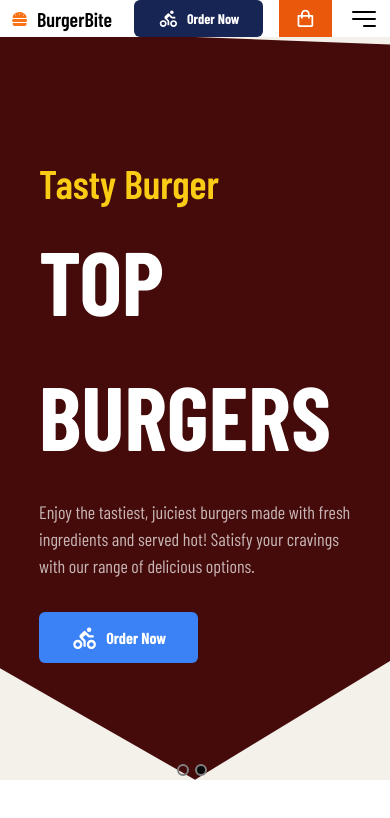
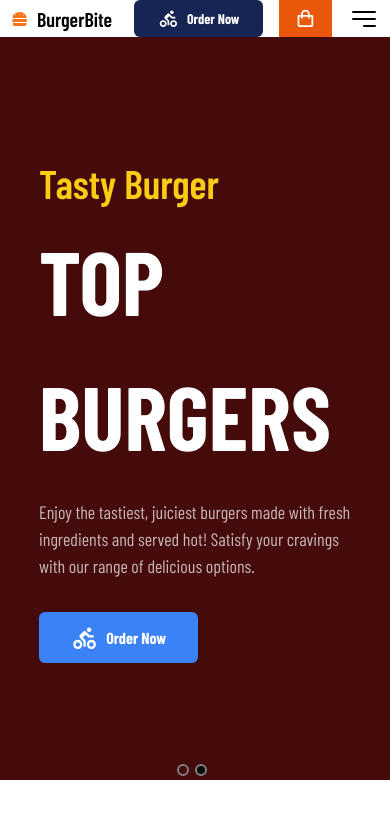
Before and after one commit to spriveen/Burger-Landing, a Next.js app in the folder my-app/: page / in a window 390 px wide. Shown: the top 818 px of the page. Built offline with nearby package versions, Linux system fonts and the light colour scheme; a web font is replaced by a local one.

Commit message:
update hero.tsx

```diff
--- a/my-app/app/components/Hero/Hero.tsx
+++ b/my-app/app/components/Hero/Hero.tsx
@@ -38,7 +38,7 @@ const Hero = () => {
     >
         {/* 1st hero side */}
  <div className='w-[100%] h-[88vh] flex items-center justify-center flex-col bg-blue-950
- clip_path'>
+ md:clip_path'>
 <div className='w-[80%] grid grid-cols-1 md:grid-cols-2 justify-center items-center gap-[2rem] mx-auto'>
     {/* Image */}
     <Image
@@ -76,7 +76,7 @@ const Hero = () => {
  {/* 2nd slider */}
 
  <div className='w-[100%] h-[88vh] flex items-center justify-center flex-col bg-red-950
- clip_path'>
+ md:clip_path'>
 <div className='w-[80%] grid grid-cols-1 md:grid-cols-2 justify-center items-center gap-[2rem] mx-auto'>
     {/* Image */}
     <Image
--- a/my-app/app/globals.css
+++ b/my-app/app/globals.css
@@ -2,6 +2,8 @@
 @tailwind components;
 @tailwind utilities;
 
-.clip_path{
-    clip-path: polygon(50% 0%, 100% 1%, 100% 84%, 50% 100%, 0 85%, 0% 60%, 0 0);
+@layer components{
+    .clip_path{
+        clip-path: polygon(50% 0%, 100% 1%, 100% 84%, 50% 100%, 0 85%, 0% 60%, 0 0);
+    }
 }
```
